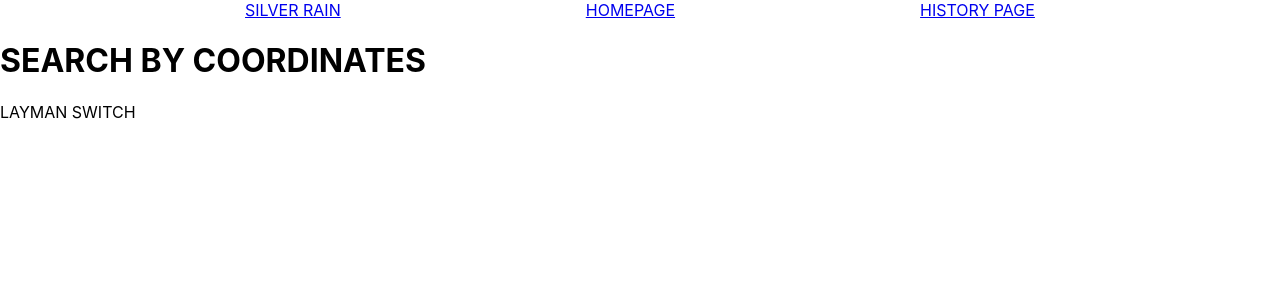
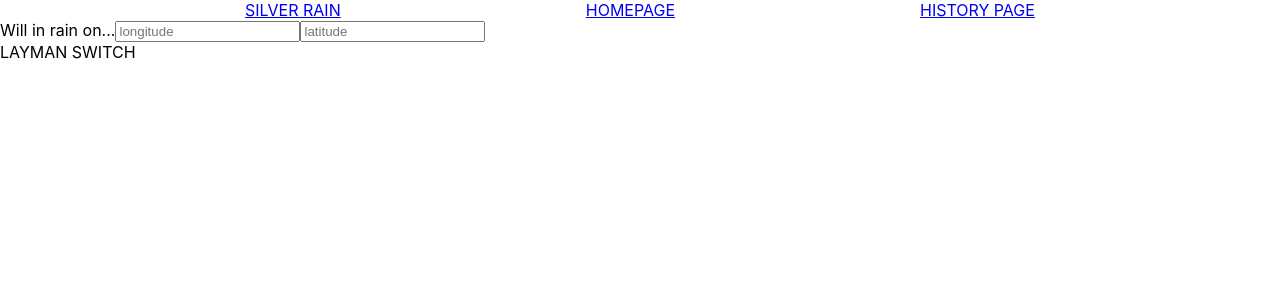
Before and after one commit to mmm-marek/weather-app, a React (Create React App) app: page / in a window 1280 px wide. Both pictures are taken after a click on the button "Coordinates". Shown: the top 300 px of the page. Built offline with nearby package versions, Linux system fonts and the light colour scheme; no server answers.

Commit message:
feat: Search by coordinates functionality implemented

```diff
--- /dev/null
+++ b/src/Components/SearchByCoordinatesForm/SearchByCoordinatesForm.component.tsx
@@ -0,0 +1,53 @@
+import { useState, useContext } from "react";
+import { getDataFromOpenWeatherAPI } from "../../Utils/queryOpenWeather";
+import { UserDataContext } from "../../Context/userData.context";
+
+const SearchByCoordinatesForm = () => {
+    const [longitude, setLongitude] = useState("");
+    const [latitude, setLatitude] = useState("");
+    const { searchBy } = useContext(UserDataContext);
+
+    const handleChangeLongitude = (e: any) => {
+        setLongitude(e.target.value);
+    };
+
+    const handleChangeLatitude = (e: any) => {
+        setLatitude(e.target.value);
+    };
+
+    const handleSubmit = async (e: any) => {
+        e.preventDefault();
+        let response = await getDataFromOpenWeatherAPI(searchBy, {
+            place: {
+                longitude: longitude,
+                latitude: latitude,
+            },
+        });
+        console.log(response);
+    };
+
+    return (
+        <div>
+            <form onSubmit={handleSubmit}>
+                <label>
+                    Will in rain on...
+                    <input
+                        type="text"
+                        name="longitude"
+                        placeholder="longitude"
+                        onChange={handleChangeLongitude}
+                    />
+                    <input
+                        type="text"
+                        name="latitude"
+                        placeholder="latitude"
+                        onChange={handleChangeLatitude}
+                    />
+                </label>
+                <input type="submit" hidden />
+            </form>
+        </div>
+    );
+};
+
+export default SearchByCoordinatesForm;
--- a/src/Pages/HomePage/HomePage.component.tsx
+++ b/src/Pages/HomePage/HomePage.component.tsx
@@ -1,6 +1,7 @@
 import { useContext } from "react";
 import ChooseSearchMethodForm from "../../Components/ChooseSearchMethodForm/ChooseSearchMethodForm.component";
 import SearchByCityForm from "../../Components/SearchByCityForm/SearchByCityForm.component";
+import SearchByCoordinatesForm from "../../Components/SearchByCoordinatesForm/SearchByCoordinatesForm.component";
 import { UserDataContext } from "../../Context/userData.context";
 import SearchBy from "../../Enums/searchBy.enum";
 
@@ -9,7 +10,7 @@ const HomePage = () => {
 
     switch (searchBy) {
         case SearchBy.Coordinates: {
-            return <h1>SEARCH BY COORDINATES</h1>;
+            return <SearchByCoordinatesForm />;
         }
         case SearchBy.City: {
             return <SearchByCityForm />;
```
